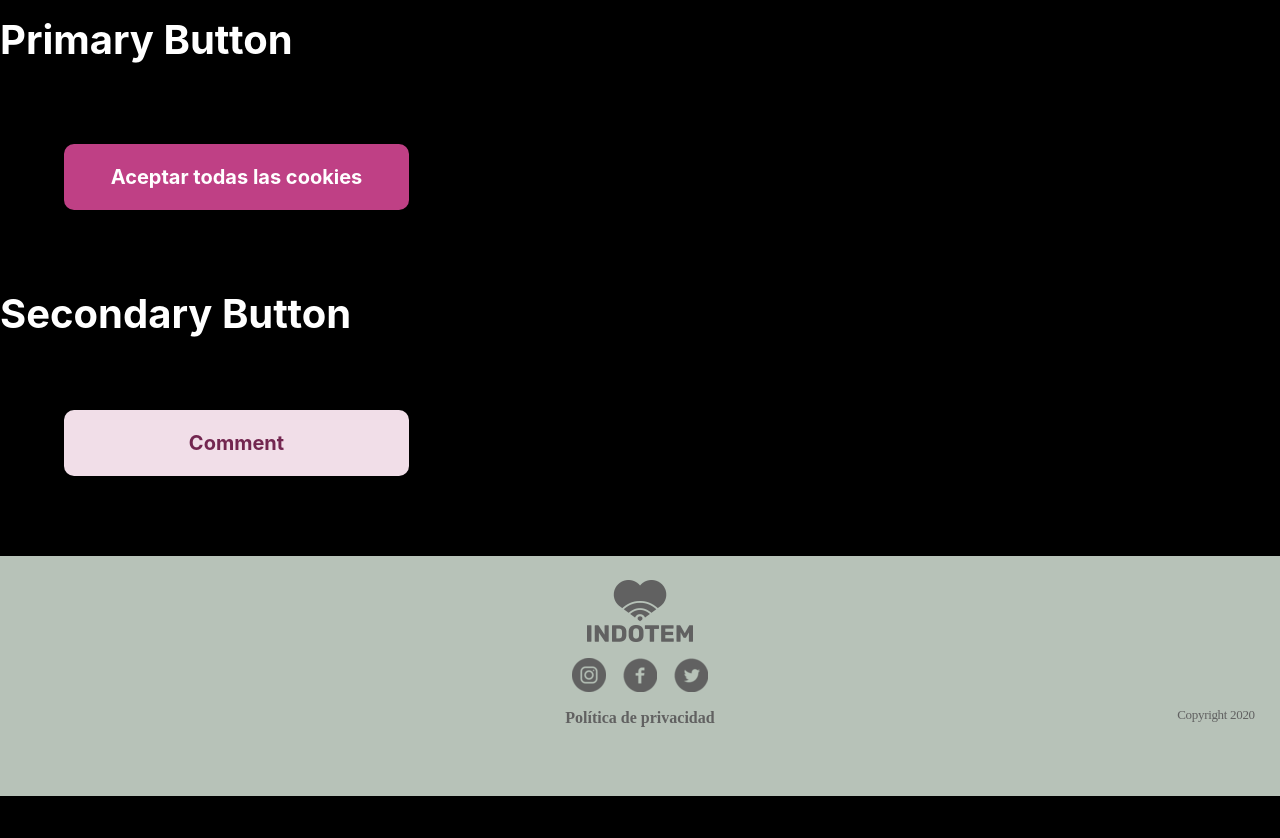
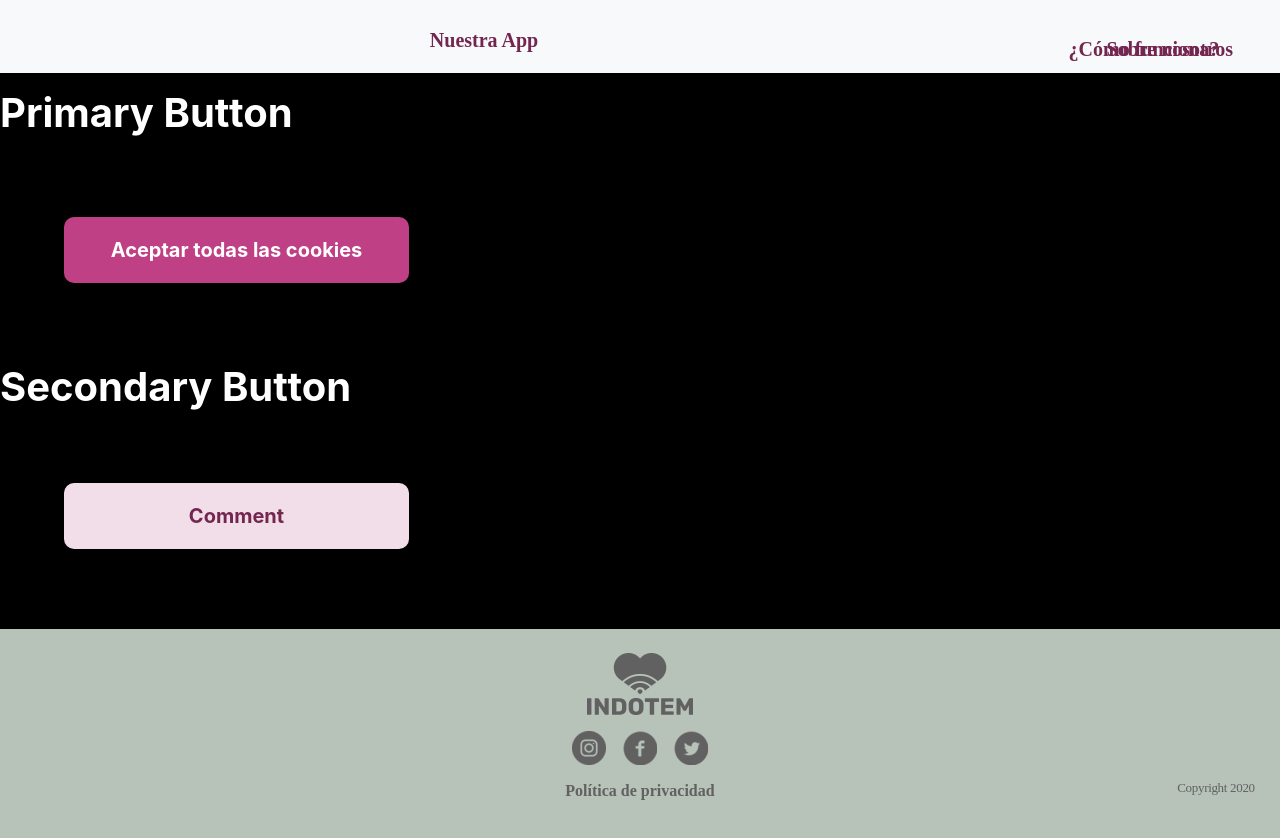
Before and after one commit to Indotem-Salddud/landing-page-fend, a React (Create React App) app: page / in a window 1280 px wide. Shown: the top 838 px of the page. Before the commit the page ends 800 px from the top, so only its background shows below. Built offline with nearby package versions, Linux system fonts and the light colour scheme.

Commit message:
first navbar edit

```diff
--- a/src/common/Tokens.ts
+++ b/src/common/Tokens.ts
@@ -71,6 +71,72 @@ export const Tokens = {
     },
   Margin: {
     Small:"5%"
+  },
+  Navbar:{
+    Height: "73px",
+    Left: "80px",
+    Top: "28px",
+    Justify:"space-between",
+    Display: "flex",
+    FlexDirection: "row",
+    AlignItems: "center",
+    Position: "absolute"
+  },
+  NavbarDiv:{
+    Height:"73.3px",
+    Width:"804px",
+    Left:"476px",
+    Display:"flex",
+    FlexDirection:"row",
+    JustifyContent:"center",
+    AlignItems:"center",
+    Position:"static",
+
+  },
+  NavbarAnchor: {
+    Height: "24px",
+    Width: "167px",
+    Position: "absolute",
+    Right: "3.47%",
+    FontFamily: "Rubik",
+    FontStyle: "normal",
+    FontWeight: "bold",
+    FontSize: "20px",
+    LineHeight: "24px",
+    Display: "flex",
+    AlignItems: "center",
+    Color: "#732650"
+
+  },
+
+  NavbarAnchor2: {
+    Height: "24px",
+    Width: "120px",
+    FontFamily: "Rubik",
+    FontSize: "20px",
+    FontStyle: "normal",
+    FontWeight: "bold",
+    LineHeight: "24px",
+    TextAlign: "left",
+    Color: "#732650"
+
+  },
+
+  NavbarAnchor3:{
+    Height: "24px",
+    Width: "148px",
+    FontFamily: "Rubik",
+    FontSize: "20px",
+    FontStyle: "normal",
+    FontWeight: "bold",
+    LineHeight: "24px",
+    TextAlign: "left",
+    Position: "absolute",
+    Right: "1.99%",
+    Display: "flex",
+    AlignItems: "center",
+    Color: "#732650"
   }
 
+
 };
--- /dev/null
+++ b/src/components/Navbar/Navbar.tsx
@@ -0,0 +1,44 @@
+import React from "react";
+import * as PropTypes from "prop-types";
+import { NavbarAnchor2Styled, NavbarAnchor3Styled, NavbarButtonStyled, NavbarAnchorStyled, NavbarDivStyled, NavbarStyled } from "./NavbarStyled";
+
+// * Define proptypes
+const NavbarProptypes = {
+    text1: PropTypes.string.isRequired,
+    text2: PropTypes.string,
+    text3: PropTypes.string,
+    text4: PropTypes.string,
+  };
+
+  // * Define typealias for proptypes
+  type NavbarProps = PropTypes.InferProps<typeof NavbarProptypes>;
+
+/**
+ * ! Navbar Component
+ * * ricardodsb - 2022/02/23
+ * @param props {any}
+ */
+ const Navbar: React.FC<NavbarProps> = (props: any) => (
+  <NavbarStyled className="navbar navbar-expand-xl navbar-dark fs-3 ms-auto bg-light">
+      <div className="container">
+        <NavbarDivStyled>
+          <a>
+            <NavbarAnchorStyled>{props.text1}</NavbarAnchorStyled>
+          </a>
+          <a>
+            <NavbarAnchor2Styled>{props.text2}</NavbarAnchor2Styled>
+          </a>
+          <a>
+            <NavbarAnchor3Styled>{props.text3}</NavbarAnchor3Styled>
+          </a>
+          <a>
+            <NavbarButtonStyled></NavbarButtonStyled>
+          </a>
+        </NavbarDivStyled>
+      </div>
+  </NavbarStyled>
+  );
+
+
+  // * Export component
+  export default Navbar;
--- /dev/null
+++ b/src/components/Navbar/NavbarStyled.ts
@@ -0,0 +1,73 @@
+import styled from "styled-components";
+import { Tokens } from "../../common/Tokens";
+
+export const NavbarStyled = styled.nav`
+    height: ${Tokens.Navbar.Height};
+    justify-content: ${Tokens.Navbar.Justify};
+    display: ${Tokens.Navbar.Display};
+    flex-direction: ${Tokens.Navbar.FlexDirection};
+    align-items: ${Tokens.Navbar.AlignItems};
+
+`;
+
+export const NavbarDivStyled = styled.div`
+    height: ${Tokens.NavbarDiv.Height};
+    width: ${Tokens.NavbarDiv.Width};
+    left: ${Tokens.NavbarDiv.Left};
+    display: ${Tokens.NavbarDiv.Display};
+    flex-direction: ${Tokens.NavbarDiv.FlexDirection};
+    justify-content: ${Tokens.NavbarDiv.JustifyContent};
+    align-items: ${Tokens.NavbarDiv.AlignItems};
+    position: ${Tokens.NavbarDiv.Position};
+
+`;
+
+export const NavbarAnchorStyled = styled.text`
+    height: ${Tokens.NavbarAnchor.Height};
+    width: ${Tokens.NavbarAnchor.Width};
+    position: ${Tokens.NavbarAnchor.Position};
+    right: ${Tokens.NavbarAnchor.Right};
+    font-family: ${Tokens.NavbarAnchor.FontFamily};
+    font-style: ${Tokens.NavbarAnchor.FontStyle};
+    font-weight: ${Tokens.NavbarAnchor.FontWeight};
+    font-size: ${Tokens.NavbarAnchor.FontSize};
+    line-height: ${Tokens.NavbarAnchor.LineHeight};
+    display: ${Tokens.NavbarAnchor.Display};
+    align-items: ${Tokens.NavbarAnchor.AlignItems};
+    color: ${Tokens.NavbarAnchor.Color};
+
+`;
+
+export const NavbarAnchor2Styled = styled.text`
+    height: ${Tokens.NavbarAnchor2.Height};
+    width: ${Tokens.NavbarAnchor2.Width};
+    font-family: ${Tokens.NavbarAnchor2.FontFamily};
+    font-size: ${Tokens.NavbarAnchor2.FontSize};
+    font-style: ${Tokens.NavbarAnchor2.FontStyle};
+    font-weight: ${Tokens.NavbarAnchor2.FontWeight};
+    line-height: ${Tokens.NavbarAnchor2.LineHeight};
+    text-align: ${Tokens.NavbarAnchor2.TextAlign};
+    color: ${Tokens.NavbarAnchor2.Color}
+`;
+
+export const NavbarAnchor3Styled = styled.text`
+    height: ${Tokens.NavbarAnchor3.Height};
+    width: ${Tokens.NavbarAnchor3.Width};
+    font-family: ${Tokens.NavbarAnchor3.FontFamily};
+    font-size: ${Tokens.NavbarAnchor3.FontSize};
+    font-style: ${Tokens.NavbarAnchor3.FontStyle};
+    font-weight: ${Tokens.NavbarAnchor3.FontWeight};
+    line-height: ${Tokens.NavbarAnchor3.LineHeight};
+    text-align: ${Tokens.NavbarAnchor3.TextAlign};
+    position: ${Tokens.NavbarAnchor3.Position};
+    right: ${Tokens.NavbarAnchor3.Right};
+    display: ${Tokens.NavbarAnchor3.Display};
+    align-items: ${Tokens.NavbarAnchor3.AlignItems};
+    color: ${Tokens.NavbarAnchor3.Color};
+`;
+
+export const NavbarButtonStyled = styled.a`
+
+
+
+`;
--- a/src/sample/SampleView.tsx
+++ b/src/sample/SampleView.tsx
@@ -3,6 +3,7 @@ import "./SampleStyle.css";
 import PrimaryButton from "../components/Buttons/Primary/Button.Primary";
 import SecondaryButton from "../components/Buttons/Secondary/Button.Secondary";
 import Footer from "../components/Footer/Footer";
+import Navbar from "../components/Navbar/Navbar";
 
 /**
  * ! Sample view project
@@ -11,6 +12,14 @@ import Footer from "../components/Footer/Footer";
 const SampleView: React.FC = () => {
   return (
     <>
+
+      <Navbar
+      text1="¿Cómo funciona?"
+      text2="Nuestra App"
+      text3="Sobre nosotros">
+      </Navbar>
+
+
       <div className="mt-3">
         <h1>Primary Button</h1>
         <div className="mt-3">
```
